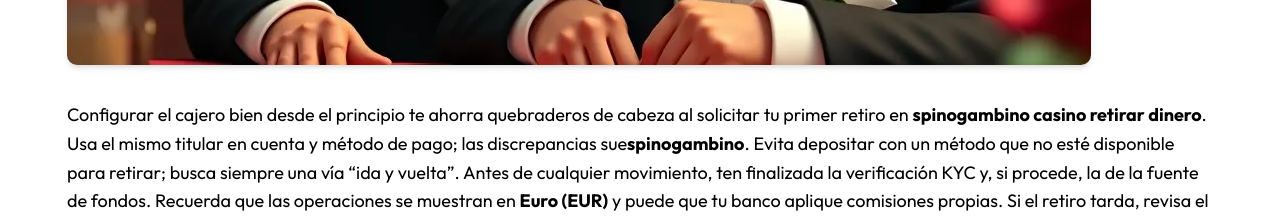
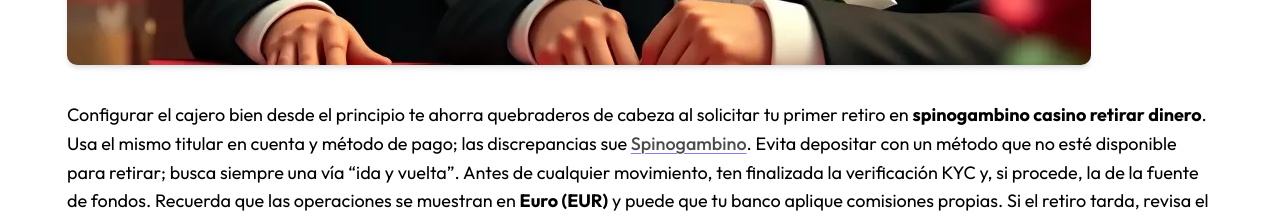
Before and after one commit to vho-28/spinogambino-casino.com.es, a plain HTML site: page index.html in a window 1280 px wide. Shown: the part 4160-4380 px from the top of the page. Drawn offline with Linux system fonts and the light colour scheme.

Commit message:
Update index.html

```diff
--- a/index.html
+++ b/index.html
@@ -312,7 +312,7 @@ no te cuadra, no la aceptes: espera otra que encaje mejor.</p>
 <p>Configurar el cajero bien desde el principio te ahorra quebraderos de
 cabeza al solicitar tu primer retiro en <strong>spinogambino casino retirar
 dinero</strong>. Usa el mismo titular en cuenta y método de pago; las
-discrepancias sue<strong>spinogambino</strong>. Evita depositar con un método que no
+discrepancias sue <strong><a href="https://spinogambino.ch" title="Spinogambino">Spinogambino</a></strong>. Evita depositar con un método que no
 esté disponible para retirar; busca siempre una vía “ida y vuelta”.
 Antes de cualquier movimiento, ten finalizada la verificación KYC y, si
 procede, la de la fuente de fondos. Recuerda que las operaciones se
```
